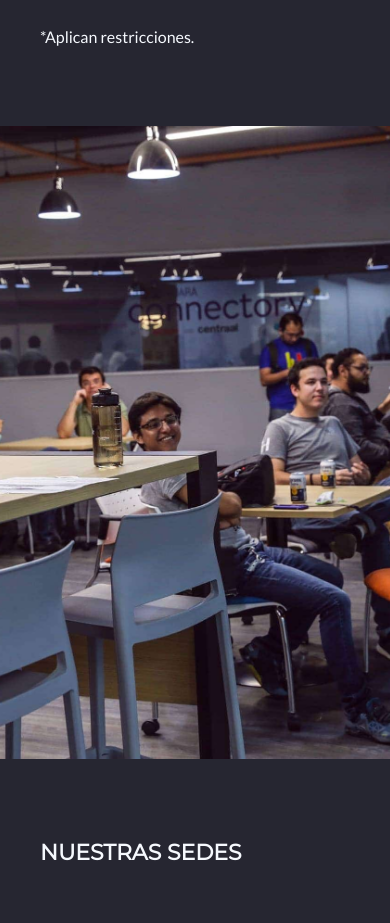
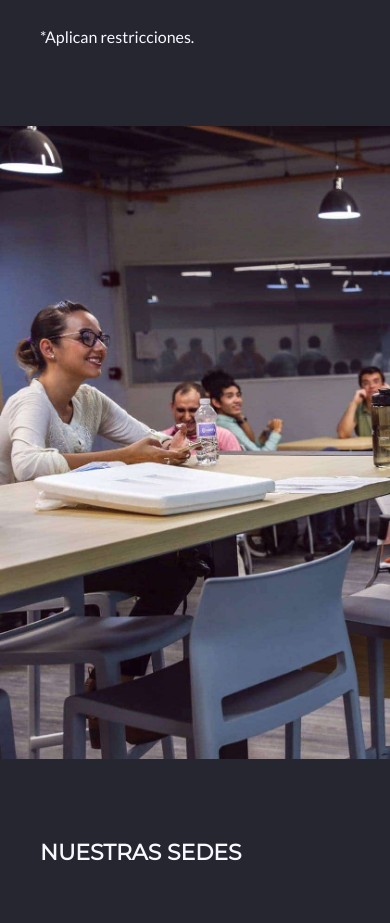
Before and after one commit to AnuarHarb/centraal, a website: page src/info/cloud.html in a window 390 px wide. Shown: the part 1360-2283 px from the top of the page. Drawn offline with Linux system fonts and the light colour scheme.

Commit message:
background image on landing comuniy for mobile bug fixed

```diff
--- a/src/css/programs-landing.css
+++ b/src/css/programs-landing.css
@@ -93,7 +93,7 @@
   background-color: var(--white-academy);
   border-radius: 10px;
   padding: 20px;
-  height: 200px;
+  height: 170px;
   margin: 20px 0;
   text-align: center;
   width: 150px;
@@ -142,6 +142,10 @@
 }
 
 @media all and (max-width: 700px) {
+  .comunity-parallax {
+    background-position: left;
+    background-attachment: scroll;
+  }
   .landing-comunity {
     flex-wrap: wrap;
   }
```
